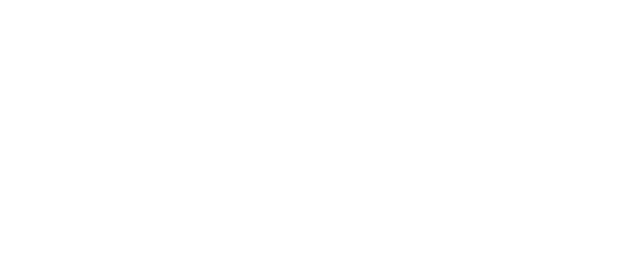
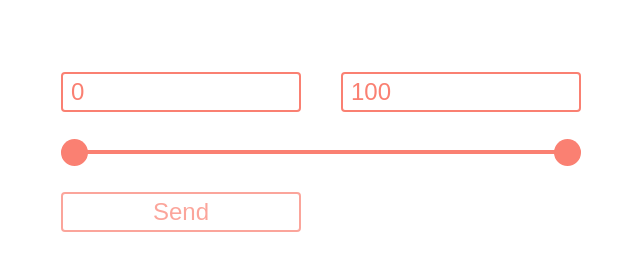
Before and after one commit to wukapHo/global-test, a plain HTML site: page index.html in a window 1280 px wide. Shown: the whole page, without its empty margins (319-959 px from the left). Drawn offline with Linux system fonts and the light colour scheme.

Commit message:
feat: complete task

```diff
--- a/index.html
+++ b/index.html
@@ -4,11 +4,22 @@
   <meta charset="UTF-8">
   <meta http-equiv="X-UA-Compatible" content="IE=edge">
   <meta name="viewport" content="width=device-width, initial-scale=1.0">
-  <link rel="stylesheet" href="/style.css">
+  <link rel="stylesheet" href="/style/style.css">
   <title>Test project</title>
 </head>
 <body>
-
+  <form class="form">
+    <div class="form__fields">
+      <input type="number" class="form__input" placeholder="Min" id="field-min">
+      <input type="number" class="form__input" placeholder="Max" id="field-max">
+    </div>
+    <div class="form__slider-container">
+      <div class="form__slider-track"></div>
+      <input type="range" class="form__slider" min="0" max="100" value="0" id="slider1">
+      <input type="range" class="form__slider" min="0" max="100" value="100" id="slider2">
+    </div>
+    <button type="button" class="form__button">Send</button>
+  </form>
 </body>
-<script src="/script.js"></script>
+<script type="module" src="/script/script.js"></script>
 </html>
--- /dev/null
+++ b/script/script.js
@@ -0,0 +1,81 @@
+import { sendData } from "./sendData.js";
+
+window.onload = () => {
+  slideFirst();
+  slideSecond();
+}
+
+const fieldMin = document.querySelector('#field-min'),
+      fieldMax = document.querySelector('#field-max'),
+      firstSlider = document.querySelector('#slider1'),
+      secondSlider = document.querySelector('#slider2'),
+      sliderTrack = document.querySelector('.form__slider-track'),
+      minGap = 0;
+
+firstSlider.addEventListener('input', slideFirst);
+secondSlider.addEventListener('input', slideSecond);
+fieldMin.addEventListener('change', changeMin);
+fieldMax.addEventListener('change', changeMax);
+
+function slideFirst() {
+  if (parseInt(secondSlider.value) - parseInt(firstSlider.value) <= minGap) {
+    firstSlider.value = parseInt(secondSlider.value) - minGap;
+  }
+
+  fieldMin.value = firstSlider.value;
+  fillSlider();
+}
+
+function slideSecond() {
+  if (parseInt(secondSlider.value) - parseInt(firstSlider.value) <= minGap) {
+    secondSlider.value = parseInt(firstSlider.value) + minGap;
+  }
+
+  fieldMax.value = secondSlider.value;
+  fillSlider();
+}
+
+function fillSlider() {
+  const percentLeft = ((firstSlider.value - firstSlider.min) / (secondSlider.max - firstSlider.min)) * 100,
+        percentRigth = ((secondSlider.value - firstSlider.min) / (secondSlider.max - firstSlider.min)) * 100;
+
+  sliderTrack.style.background = `linear-gradient(to right, #dedede ${percentLeft}%, #fa8072 ${percentLeft}%, #fa8072 ${percentRigth}%, #dedede ${percentRigth}%)`;
+}
+
+function changeMin() {
+  if (fieldMin.value < 0) {
+    fieldMin.value = 0;
+  }
+
+  if (parseInt(fieldMax.value) - parseInt(fieldMin.value) <= minGap) {
+    fieldMin.value = parseInt(fieldMax.value) - minGap;
+  }
+
+  firstSlider.min = fieldMin.value;
+  secondSlider.min = fieldMin.value;
+  firstSlider.value = fieldMin.value;
+
+  fillSlider();
+}
+
+function changeMax() {
+  if (parseInt(fieldMax.value) - parseInt(fieldMin.value) <= minGap) {
+    fieldMax.value = parseInt(fieldMin.value) + minGap;
+  }
+
+  if (fieldMax.value > secondSlider.max) {
+    firstSlider.max = fieldMax.value;
+    secondSlider.max = fieldMax.value;
+  }
+
+  secondSlider.value = fieldMax.value;
+  fillSlider();
+}
+
+const submitBtn = document.querySelector('.form__button');
+
+submitBtn.addEventListener('click', (e) => {
+  e.preventDefault();
+
+  sendData({ min: fieldMin.value, max: fieldMax.value });
+});
--- /dev/null
+++ b/script/sendData.js
@@ -0,0 +1,13 @@
+export async function sendData(data) {
+  try {
+    await fetch('http://back-end', {
+      method: 'POST',
+      headers: {
+        'Content-Type': 'application/json',
+      },
+      body: JSON.stringify(data),
+    });
+  } catch(err) {
+    alert(err.message);
+  }
+}
--- /dev/null
+++ b/style/style.scss
@@ -0,0 +1,185 @@
+$prim-color: salmon;
+
+*,
+*::before,
+*::after {
+  padding: 0;
+  margin: 0;
+  box-sizing: border-box;
+}
+
+body {
+  height: 100vh;
+}
+
+.form {
+  position: relative;
+  margin: 0 auto;
+  width: 37.5rem;
+  padding: 3.5rem 2.5rem 1.5rem 2.5rem;
+
+  &__fields {
+    display: flex;
+    align-items: center;
+    justify-content: space-between;
+    padding: 1rem 0;
+  }
+
+  &__input {
+    width: 15rem;
+    height: 2.5rem;
+    padding: 0 0.5rem;
+    border: 0.125rem solid $prim-color;
+    border-radius: 0.25rem;
+    font-size: 1.5rem;
+    color: $prim-color;
+
+    &:focus {
+      outline: 0.125rem solid $prim-color;
+    }
+
+    &::placeholder {
+      color: $prim-color;
+      opacity: 0.3;
+    }
+
+    &::-webkit-outer-spin-button,
+    &::-webkit-inner-spin-button {
+      -webkit-appearance: none;
+    }
+  }
+
+  &__input,
+  &__input:hover,
+  &__input:focus {
+    appearance: none;
+    -moz-appearance: textfield;
+  }
+
+  &__slider-container {
+    position: relative;
+    width: 100%;
+    height: 3rem;
+  }
+
+  &__slider {
+    position: absolute;
+    top: 0;
+    bottom: 0;
+    margin: auto;
+    width: 100%;
+    outline: none;
+    -webkit-appearance: none;
+    -moz-appearance: none;
+    appearance: none;
+    background-color: transparent;
+    pointer-events: none;
+
+    &::-webkit-slider-runnable-track {
+      -webkit-appearance: none;
+      height: 0.25rem;
+    }
+
+    &::-moz-range-track {
+      -moz-appearance: none;
+      height: 0.25rem;
+    }
+
+    &::-ms-track {
+      appearance: none;
+      height: 0.25rem;
+    }
+
+    &::-webkit-slider-thumb {
+      position: relative;
+      top: -0.675rem;
+      height: 1.7rem;
+      width: 1.7rem;
+      background-color: $prim-color;
+      border: 0.25rem solid transparent;
+      border-radius: 50%;
+      cursor: pointer;
+      pointer-events: auto;
+      -webkit-appearance: none;
+      transition: 0.3s;
+    }
+
+    &::-moz-range-thumb {
+      position: relative;
+      top: -0.625rem;
+      height: 1.7rem;
+      width: 1.7rem;
+      background-color: $prim-color;
+      border: 0.25rem solid transparent;
+      border-radius: 50%;
+      cursor: pointer;
+      pointer-events: auto;
+      -moz-appearance: none;
+      transition: 0.3s;
+    }
+
+    &::-ms-thumb {
+      position: relative;
+      top: -0.625rem;
+      height: 1.7rem;
+      width: 1.7rem;
+      background-color: $prim-color;
+      border-radius: 50%;
+      cursor: pointer;
+      pointer-events: auto;
+      appearance: none;
+    }
+
+    &:hover::-webkit-slider-thumb {
+      background-color: white;
+      border: 0.25rem solid $prim-color;
+    }
+
+    &:active::-webkit-slider-thumb {
+      transform: scale(1.2);
+    }
+
+    &:hover::-moz-range-thumb {
+      background-color: white;
+      border: 0.25rem solid $prim-color;
+    }
+
+    &:active::-moz-range-thumb {
+      transform: scale(1.2);
+    }
+  }
+
+  &__slider-track {
+    width: 100%;
+    height: 0.25rem;
+    background-color: #dedede;
+    position: absolute;
+    top: 0;
+    bottom: 0;
+    margin: auto;
+    border-radius: 0.25rem;
+  }
+
+  &__button {
+    margin-top: 1rem;
+    width: 15rem;
+    height: 2.5rem;
+    padding: 0 0.5rem;
+    border: 0.125rem solid $prim-color;
+    border-radius: 0.25rem;
+    background-color: transparent;
+    font-size: 1.5rem;
+    color: $prim-color;
+    opacity: 0.7;
+    cursor: pointer;
+    transition: 0.3s;
+
+    &:hover {
+      opacity: 1;
+    }
+
+    &:active {
+      transform: scale(0.98);
+    }
+  }
+}
```
Also changed, not shown: script.js (deleted), style.css (deleted), style/style.css (added).
